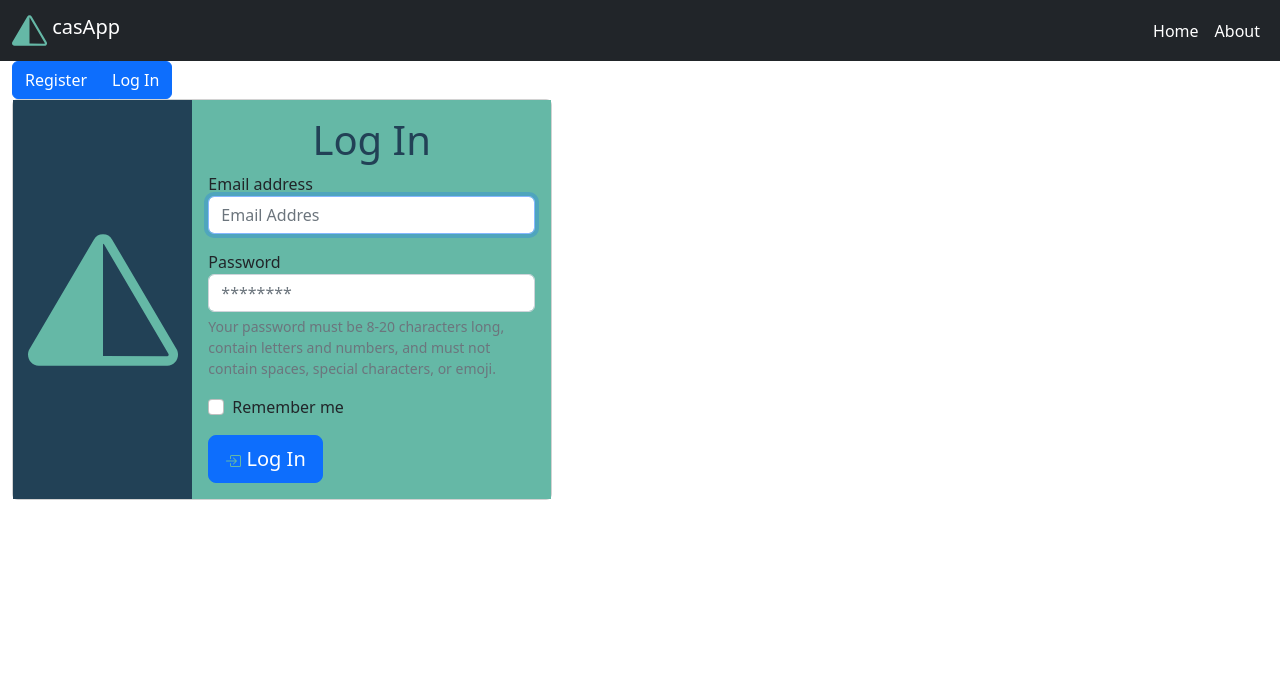
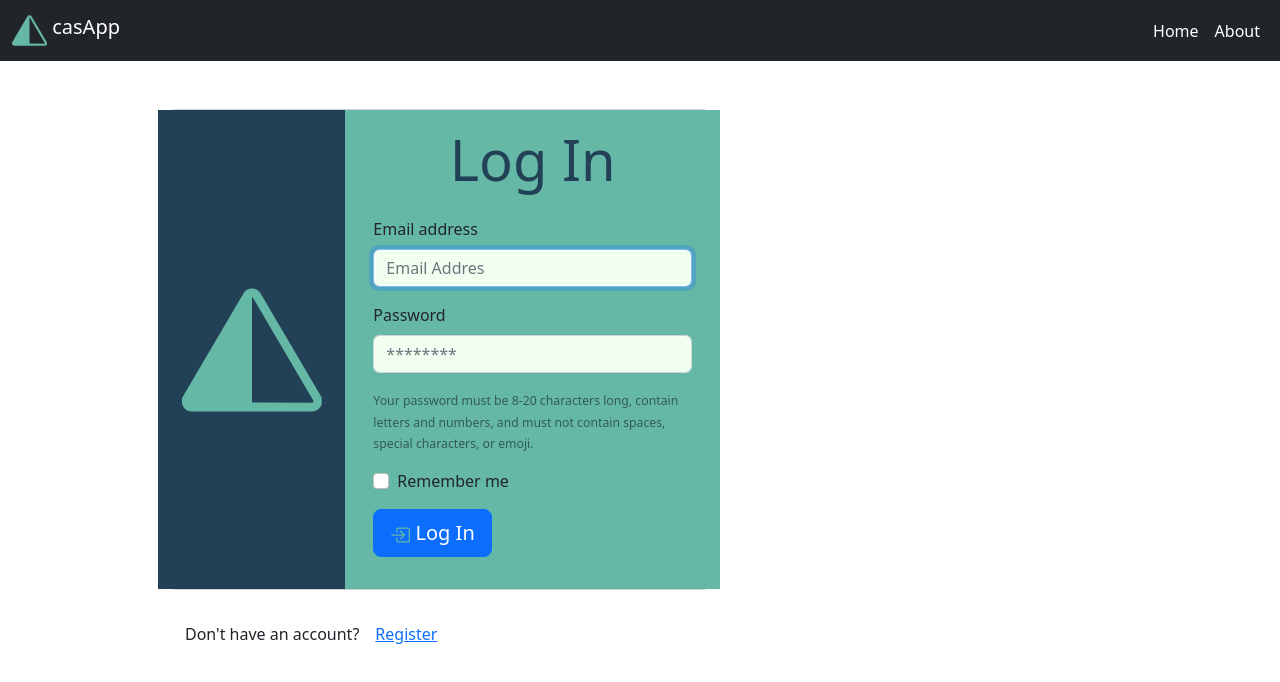
Before and after one commit to ViviVM/project-CasApp, a Vue app: page /login in a window 1280 px wide. Shown: the top 682 px of the page. Built offline with nearby package versions, Linux system fonts and the light colour scheme.

Commit message:
button delete & CSS login

```diff
--- a/scss/custom.scss
+++ b/scss/custom.scss
@@ -1,4 +1,13 @@
-$primary: #65b8a6;
+
+$blue:#f00;
+
+@import "../node_modules/bootstrap/scss/bootstrap.scss";
+
+:root{
+    --vivEana: #333333;
+}
 
 
-@import "../node_modules/bootstrap/scss/bootstrap.scss";
+.btn-primary{
+    background-color: var(--vivEana);
+}
--- a/src/components/logIn.vue
+++ b/src/components/logIn.vue
@@ -13,47 +13,47 @@ async function login() {
   await userStore.login(email.value, password.value);
 
   if (userStore.user && userStore.user.role === 'authenticated') {
-     router.push({path: "/login"});
+     router.push({path: "/task"});
   }
 };
 
 </script>
 
 <template>
-    <div class="container-fluid">
-      <div class="btn-group" role="group" aria-label="Basic example">
-        <a href="/register" type="button" class="btn btn-primary"> Register</a>
-        <a href="/logIn" type="button" class="btn btn-primary">Log In</a>
-      </div>
-      <div class="card mb-3 card" style="max-width: 540px;">
-      <div class="row g-0">
-        <div class="col-sm-4 col-left position-relative">
-          <svg xmlns="http://www.w3.org/2000/svg" width="200" height="150" fill="currentColor" class="bi bi-triangle-half position-absolute top-50 start-50 translate-middle" viewBox="0 0 16 16">
+   <div class="container-fluid d-flex justify-content-center mt-5" >
+      <div class="w-75">
+        <div class="card mb-3 w-100" style="max-width: 540px;">
+          <div class="row">
+            <div class=" col-4 col-left position-relative" >
+              <svg xmlns="http://www.w3.org/2000/svg" width="80" height="150" fill="currentColor" class="bi bi-triangle-half position-absolute top-50 start-50 translate-middle" style="width: 75%" viewBox="0 0 16 16">
                 <path d="M8.065 2.016A.13.13 0 0 0 8.002 2v11.983l6.856.017a.12.12 0 0 0 .066-.017.162.162 0 0 0 .054-.06.176.176 0 0 0-.002-.183L8.12 2.073a.146.146 0 0 0-.054-.057zm-1.043-.45a1.13 1.13 0 0 1 1.96 0l6.856 11.667c.458.778-.091 1.767-.98 1.767H1.146c-.889 0-1.437-.99-.98-1.767L7.022 1.566z"/>
               </svg>
             </div>
-        <div class="col-sm-8 col-right">
+            <div class="col-8 col-right">
               <div class="card-body">
-            <h1 class="card-title">Log In</h1>
+                <h1 class="card-title display-4">Log In</h1>
                 <form class="form-signin" @submit.prevent="login">
                   <div class="mb-3">
-                <label for="inputEmail1" class="form-signin-label">Email address</label>
+                    <label for="inputEmail1" class="form-signin-label mt-3 mb-2">Email address</label>
                     <input v-model="email"  type="email" class="form-control" id="inputEmail1" placeholder="Email Addres" required autofocus>
                   </div>
 
                   <div class="mb-3">
-                <label for="inputPassword" class="form-signin-label">Password</label>
+                    <label for="inputPassword" class="form-signin-label mb-2">Password</label>
                     <input v-model="password" type="password" class="form-control" id="inputPassword" placeholder="********" required>
-                <div id="PasswordHelp" class="form-text">Your password must be 8-20 characters long, contain letters and numbers, and must not
-                contain spaces, special characters, or emoji.</div>
+                    <div id="PasswordHelp" class="form-text text-black-50 mt-3">
+                      <small> Your password must be 8-20 characters long, contain letters and numbers, and must not
+                    contain spaces, special characters, or emoji.</small>
                     </div>
+                  </div>
+
 
                   <div class="mb-3 form-check">
                     <input type="checkbox" class="form-check-input" id="exampleCheck1">
                     <label class="form-check-label" for="exampleCheck1">Remember me </label>
                 </div>
-            <button type="submit" class="btn btn-primary btn-lg btn-block">
-                <svg xmlns="http://www.w3.org/2000/svg" width="16" height="16" fill="currentColor" class="bi bi-box-arrow-in-right" viewBox="0 0 16 16">
+                <button type="submit" class="btn btn-primary btn-lg btn-block btn-principal justify-content-center mb-3">
+                    <svg xmlns="http://www.w3.org/2000/svg" width="20" height="20" fill="currentColor" class="bi bi-box-arrow-in-right" viewBox="0 0 16 16">
                       <path fill-rule="evenodd" d="M6 3.5a.5.5 0 0 1 .5-.5h8a.5.5 0 0 1 .5.5v9a.5.5 0 0 1-.5.5h-8a.5.5 0 0 1-.5-.5v-2a.5.5 0 0 0-1 0v2A1.5 1.5 0 0 0 6.5 14h8a1.5 1.5 0 0 0 1.5-1.5v-9A1.5 1.5 0 0 0 14.5 2h-8A1.5 1.5 0 0 0 5 3.5v2a.5.5 0 0 0 1 0v-2z"/>
                       <path fill-rule="evenodd" d="M11.854 8.354a.5.5 0 0 0 0-.708l-3-3a.5.5 0 1 0-.708.708L10.293 7.5H1.5a.5.5 0 0 0 0 1h8.793l-2.147 2.146a.5.5 0 0 0 .708.708l3-3z"/>
                     </svg>
@@ -64,13 +64,27 @@ async function login() {
             </div>
           </div>
         </div>
+        <div class="w-100 d-flex align-items-center">
+          <p class="mt-3 mx-3">Don't have an account?</p>
+          <div class="btn-group" role="group" aria-label="Basic example">
+            <a href="/register" type="button" class="font-weight-bold text-primary"> Register</a>
           </div>
+        </div>
+      </div>
+
+    </div>
+
 </template>
 
 <style scoped>
+
 h1{
     color: #224156;
     text-align: center;
+}
+
+.btn-principal:hover{
+  background-color: #224156;
 }
 
 .col-left{
@@ -80,9 +94,12 @@ async function login() {
   background-color: #65b8a6;
 }
 
+.form-control{
+   background-color:honeydew;
+}
 
-  input{
-    color: #65b8a6;
+.form-control:hover{
+  color: #224156;
 }
 
 svg{
--- a/src/components/newTask.vue
+++ b/src/components/newTask.vue
@@ -23,8 +23,8 @@ const userSelected = ref('');
 const whenDate = ref('');
 const dueDate = ref('');
 
-function saveTask() {
-  const data = taskStore.createTask(categorySelected.value, taskName.value, userSelected.value, whenDate.value, dueDate.value);
+async function saveTask() {
+  const data = await taskStore.createTask(categorySelected.value, taskName.value, userSelected.value, whenDate.value, dueDate.value);
   if(data) {
     router.push('/task');
   }
@@ -55,15 +55,12 @@ function cancel() {
         </li>
         <li class="list-group-item">
 
-            <select v-model="userSelected" class="form-select" id="inputGroupSelect01">
+            <select v-model="userSelected" class="form-select" id="inputGroupSelect01" >
+                <option> Select owner</option>
                 <option v-for="user in users" :value="user.id">{{ user.username }}</option>
             </select>
         </li>
         <li class="list-group-item">
-            <div class="input-group mb-3">
-                <span class="input-group-text" id="inputGroup-sizing-default"> When</span>
-                <input v-model="whenDate" type="date" class="form-control" aria-label="Sizing example input" aria-describedby="inputGroup-sizing-default">
-            </div>
             <div class="input-group mb-3">
                 <span class="input-group-text" id="inputGroup-sizing-default"> Due Date </span>
                 <input v-model="dueDate" type="date" class="form-control" aria-label="Sizing example input" aria-describedby="inputGroup-sizing-default">
--- a/src/components/register.vue
+++ b/src/components/register.vue
@@ -23,20 +23,20 @@ async function signUp () {
 </script>
 
 <template>
-  <div class="container-fluid container-principal pt-4 pb-4">
+  <div class="container-fluid container-principal d-flex justify-content-center mt-5">
 
     <div class="btn-group" role="group" aria-label="Basic example">
         <a href="/register" type="button" class="btn btn-primary"> Register</a>
         <a href="/logIn" type="button" class="btn btn-primary">Log In</a>
     </div>
-    <div class="card mb-3 card " style="max-width: 940px;">
+    <div class="card mb-3 " style="max-width: 640px;">
     <div class="row g-0">
-      <div class="col-sm-4 col-left position-relative">
-        <svg xmlns="http://www.w3.org/2000/svg" width="200" height="150" fill="currentColor" class="bi bi-triangle-half position-absolute top-50 start-50 translate-middle img-fluid" viewBox="0 0 16 16">
+      <div class="col-md-4 col-left position-relative">
+        <svg xmlns="http://www.w3.org/2000/svg" width="200" height="150" fill="currentColor" class="bi bi-triangle-half position-absolute top-50 start-50 translate-middle img-fluid rounded-start" viewBox="0 0 16 16">
           <path d="M8.065 2.016A.13.13 0 0 0 8.002 2v11.983l6.856.017a.12.12 0 0 0 .066-.017.162.162 0 0 0 .054-.06.176.176 0 0 0-.002-.183L8.12 2.073a.146.146 0 0 0-.054-.057zm-1.043-.45a1.13 1.13 0 0 1 1.96 0l6.856 11.667c.458.778-.091 1.767-.98 1.767H1.146c-.889 0-1.437-.99-.98-1.767L7.022 1.566z"/>
         </svg>
       </div>
-      <div class="col-sm-8 col-right">
+      <div class="col-md-8 col-right">
         <div class="card-body">
           <h1 class="card-title">Register</h1>
           <form class="form-signin" @submit.prevent="signUp">
--- a/src/components/task.vue
+++ b/src/components/task.vue
@@ -3,21 +3,21 @@
 import {ref, onBeforeMount} from 'vue';
 import { useUserStore } from "@/stores/user";
 import { useTaskStore } from "@/stores/task";
+import { useRouter } from 'vue-router';
 
 const userStore = useUserStore();
 const taskStore = useTaskStore();
+
+const router = useRouter();
+
 const tasks = ref([]);
 
 onBeforeMount( async () => {
+
     const userId = userStore.profile.id;
     tasks.value = await taskStore.fetchTasks(userId);
 
     tasks.value.map(async task => {
-
-    task.dueDate = Date.parse(task.dueDate);
-    task.dueDate = new Date(task.dueDate)
-        .toISOString()
-        .split('T')[0];
 
         const userProfile = await userStore.fetchProfile(task.userId);
         task.username = userProfile.username;
@@ -33,9 +33,9 @@ function checkTask(value) {
   taskStore.updateTask(taskId, valueCheck);
 }
 
-function deleteTask(id){
-  this.tasks.value.splice(posTask,1);
-  task.push(taskRemoved[0]);
+async function deleteTask(id){
+    await taskStore.deleteTask(id);
+    router.go();
 }
 
 
@@ -90,10 +90,11 @@ function deleteTask(id){
                   </td>
                   <td>{{ task.username }}</td>
                   <td>
-                      <input type="date" :value="task.dueDate" />
+                    <p>{{ task.dueDate }}</p>
+
                   </td>
                   <td>
-                    <a href="/task" type="button" class="btn-close" disabled aria-label="Close" value="delete" @click="deleteTask (task.id)"></a>
+                    <a href="#" type="button" class="btn-close" disabled aria-label="Close" value="delete" @click="deleteTask (task.id)"></a>
                  </td>
               </tr>
             </tbody>
--- a/src/stores/task.js
+++ b/src/stores/task.js
@@ -36,10 +36,20 @@ export const useTaskStore = defineStore("task", {
             const {data, error} = await supabase
                 .from('tasks')
                 .update(updates)
-                .eq('id', idTask)
+                .eq('id', idTask);
 
             if (error) throw error;
             if (data) return data[0];
-        }
+        },
+        async deleteTask(idTask) {
+            const { error } = await supabase
+                .from('tasks')
+                .delete()
+                .eq('id', idTask);
+
+            if (error) throw error;
+        },
+
+
     }
 });
```
Lines whose indentation alone changed are shown as unchanged.
